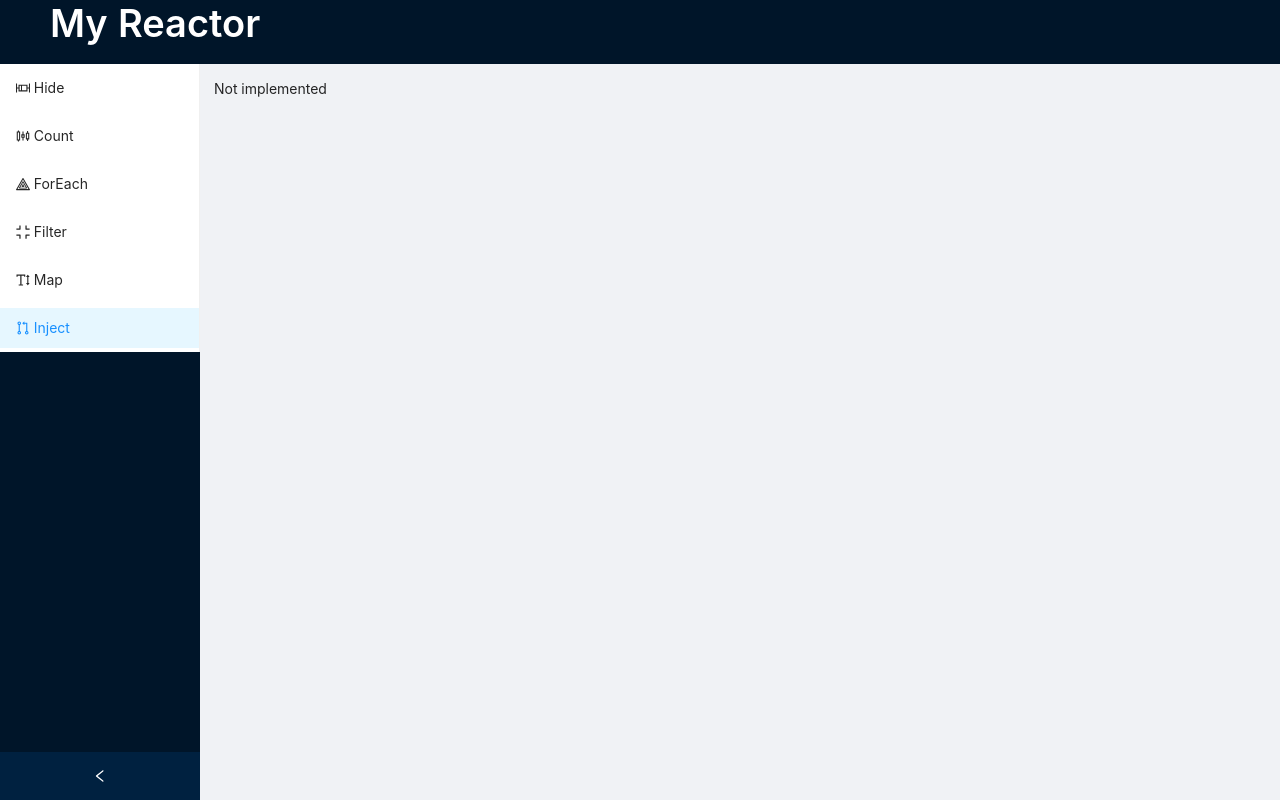
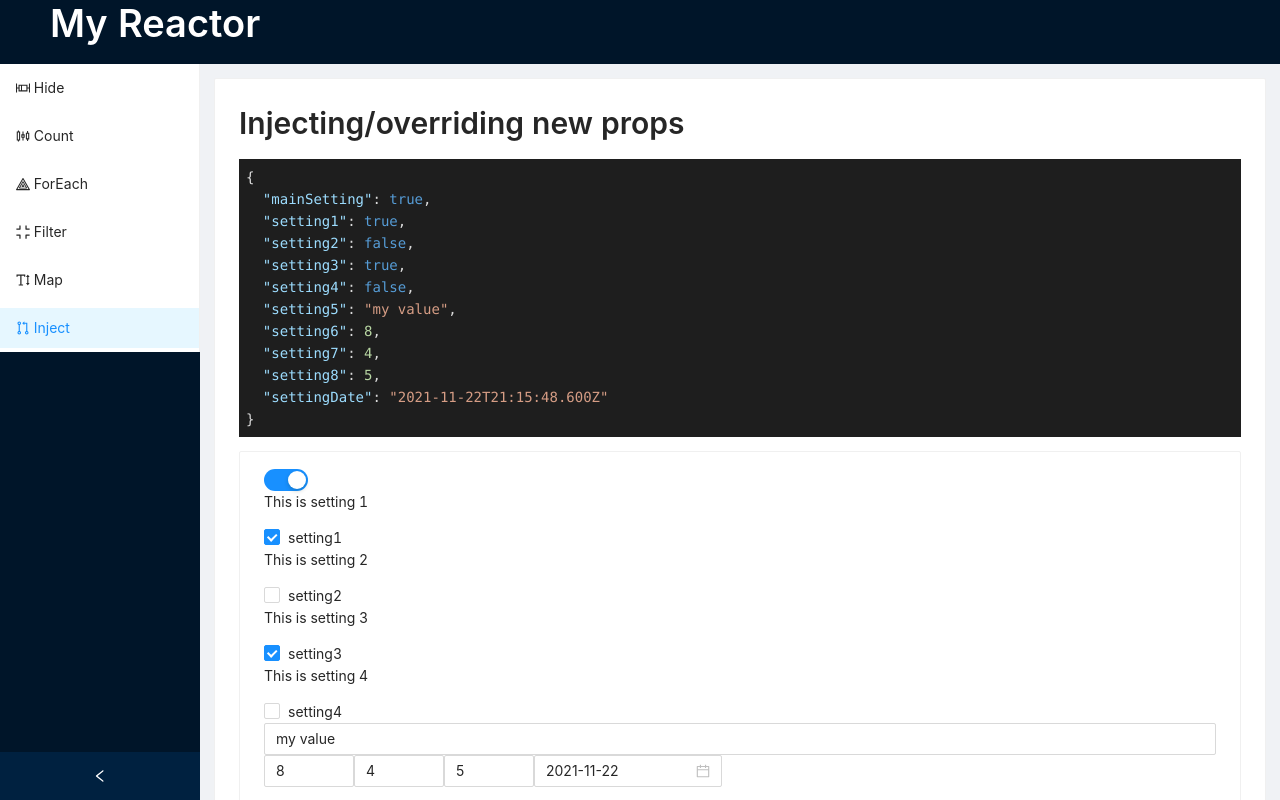
Before and after one commit to ShulkMaster/my-reactor, a React (Vite) app: page / in a window 1280 px wide. Both pictures are taken after a click on the item "Inject". Shown: the top 800 px of the page. Built offline with nearby package versions, Linux system fonts and the light colour scheme.

Commit message:
:sparkles: adding Inject.tsx sample

```diff
--- a/src/components/SampleDisplay.tsx
+++ b/src/components/SampleDisplay.tsx
@@ -2,6 +2,7 @@ import {Count} from './samples/Count';
 import {Each} from './samples/Each';
 import {Filter} from './samples/Filter';
 import {Hide} from './samples/Hide';
+import {Inject} from './samples/Inject';
 import {Map} from './samples/Map';
 import {Sample} from 'types';
 
@@ -21,6 +22,6 @@ export const SampleDisplay = ({sample}: SampleDisplayPros): JSX.Element => {
     case 'Map':
       return <Map/>;
     case 'Inject':
-      return <p>Not implemented</p>;
+      return <Inject />;
   }
 };
--- /dev/null
+++ b/src/components/samples/Inject.tsx
@@ -0,0 +1,135 @@
+import {CheckboxChangeEvent} from 'antd/es/checkbox';
+import {Highlight} from 'components/Highlight';
+import {InputNumberProps} from 'antd/lib/input-number';
+import {InputProps} from 'antd/lib/input/Input';
+import {
+  Card,
+  Typography,
+  Switch,
+  Checkbox,
+  CheckboxProps,
+  Input,
+  InputNumber,
+  DatePicker,
+  DatePickerProps,
+} from 'antd';
+import MonLib, {Moment} from 'moment';
+import {useState, ReactElement, Children, cloneElement} from 'react';
+
+export type AppSettings = {
+  mainSetting: boolean;
+  setting1: boolean;
+  setting2: boolean;
+  setting3: boolean;
+  setting4: boolean;
+  setting5: string;
+  setting6: number;
+  setting7: number;
+  setting8: number;
+  settingDate: Moment;
+}
+
+export const Inject = () => {
+  const [settings, setSettings] = useState<AppSettings>({
+    mainSetting: true,
+    setting1: true,
+    setting2: false,
+    setting3: true,
+    setting4: false,
+    setting5: 'my value',
+    setting6: 8,
+    setting7: 4,
+    setting8: 5,
+    settingDate: MonLib(new Date()),
+  });
+
+  const partialUpdate = (partial: Partial<AppSettings>): void => {
+    console.log(partial);
+    setSettings(old => ({...old, ...partial}));
+  };
+  const newCode = JSON.stringify(settings, null, 2);
+
+  return (
+    <Card>
+      <Typography.Title level={2}>Injecting/overriding new props</Typography.Title>
+      <Highlight code={newCode}/>
+      <Injector title="The main" settings={settings} onChange={partialUpdate}>
+        <p>This is setting 1</p>
+        <Checkbox key="setting1">setting1</Checkbox>
+        <p>This is setting 2</p>
+        <Checkbox key="setting2">setting2</Checkbox>
+        <p>This is setting 3</p>
+        <Checkbox key="setting3">setting3</Checkbox>
+        <p>This is setting 4</p>
+        <Checkbox key="setting4">setting4</Checkbox>
+        <Input key="setting5"/>
+        <InputNumber key="setting6" min={0} max={100}/>
+        <InputNumber key="setting7" min={2} max={50}/>
+        <InputNumber key="setting8" min={4} max={10}/>
+        <DatePicker key="settingDate" allowClear={false}/>
+      </Injector>
+      <br/>
+      <p style={{fontSize: '2rem'}}>{newCode}</p>
+    </Card>
+  );
+};
+
+export type InjectorProps = {
+  title: string;
+  settings: AppSettings;
+  onChange: (change: Partial<AppSettings>) => void;
+  children: ReactElement[];
+}
+
+export const Injector = ({children, settings, onChange, title}: InjectorProps) => {
+  const checked = settings.mainSetting;
+
+  const changeHandle = <T extends keyof AppSettings>(key: T, value: AppSettings[T]) => {
+    onChange({[key]: value});
+  };
+
+  const clonedChildren = Children.map(children, child => {
+    const type = child.type;
+    if (typeof type === 'string') return child;
+    const key = child.key as keyof AppSettings;
+    if (type === Checkbox) {
+      return cloneElement<CheckboxProps>(child, {
+        disabled: !checked,
+        checked: Boolean(settings[key]),
+        onChange: (evt: CheckboxChangeEvent) => changeHandle(key, evt.target.checked),
+      });
+    }
+    if (type === Input) {
+      return cloneElement<InputProps>(child, {
+        disabled: !checked,
+        value: settings[key].toString(),
+        onChange: (evt) => changeHandle(key, evt.target.value),
+      });
+    }
+    if (type === InputNumber) {
+      return cloneElement<InputNumberProps>(child, {
+        disabled: !checked,
+        value: Number(settings[key]),
+        onChange: (evt) => changeHandle(key, evt),
+      });
+    }
+    if (type === DatePicker) {
+      return cloneElement<DatePickerProps>(child, {
+        disabled: !checked,
+        value: settings[key] as Moment,
+        onChange: (date) => changeHandle(key, date || MonLib()),
+      });
+    }
+    return child;
+  });
+
+  return (
+    <Card hoverable bordered>
+      <Card.Meta>
+        <Typography.Title level={4} children={title}/>
+      </Card.Meta>
+      <Switch checked={checked} onChange={e => changeHandle('mainSetting', e)}/>
+      {clonedChildren}
+    </Card>
+  );
+};
```
